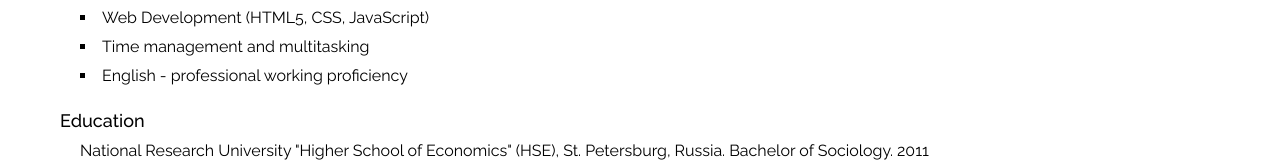
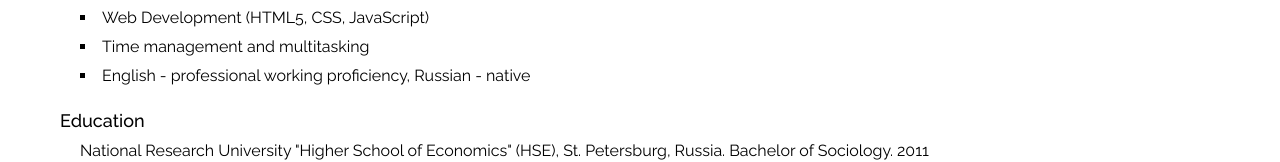
Before and after one commit to Srago1985/Landing, a plain HTML site: page index.html in a window 1280 px wide. Shown: the part 889-1051 px from the top of the page. Drawn offline with Linux system fonts and the light colour scheme.

Commit message:
language info update

```diff
--- a/index.html
+++ b/index.html
@@ -46,7 +46,7 @@ temporarily shifting to industrial work</p>
         <li class="skills skills__describe-l3">Project management</li>
         <li class="skills skills__describe-l4">Web Development (HTML5, CSS, JavaScript)</li>
         <li class="skills skills__describe-l5">Time management and multitasking</li>
-        <li class="skills skills__describe-l6">English - professional working proficiency</li>
+        <li class="skills skills__describe-l6">English - professional working proficiency, Russian - native</li>
     </ul>
 
     <h3 class="head3 education education__head">Education</h3>
```
